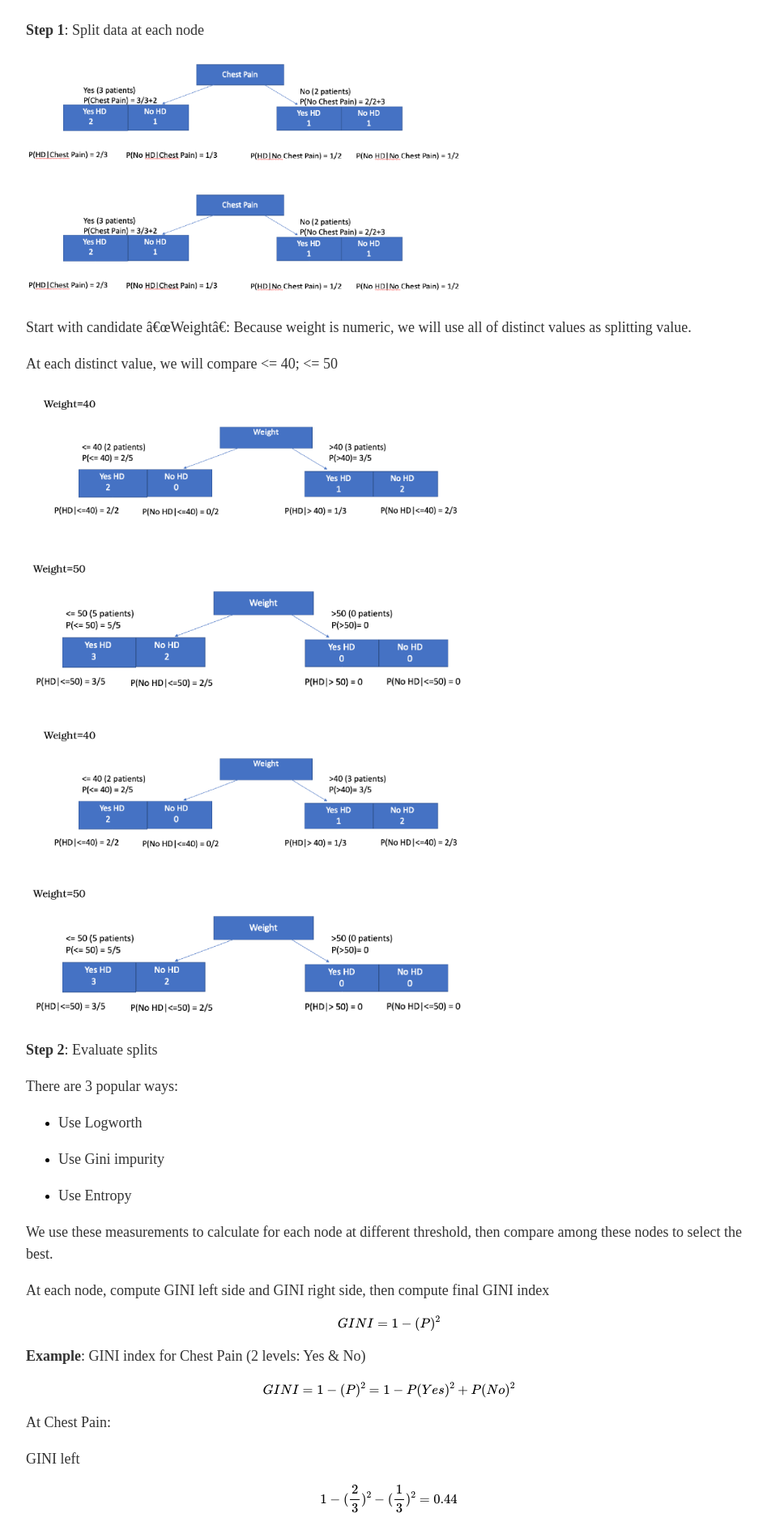
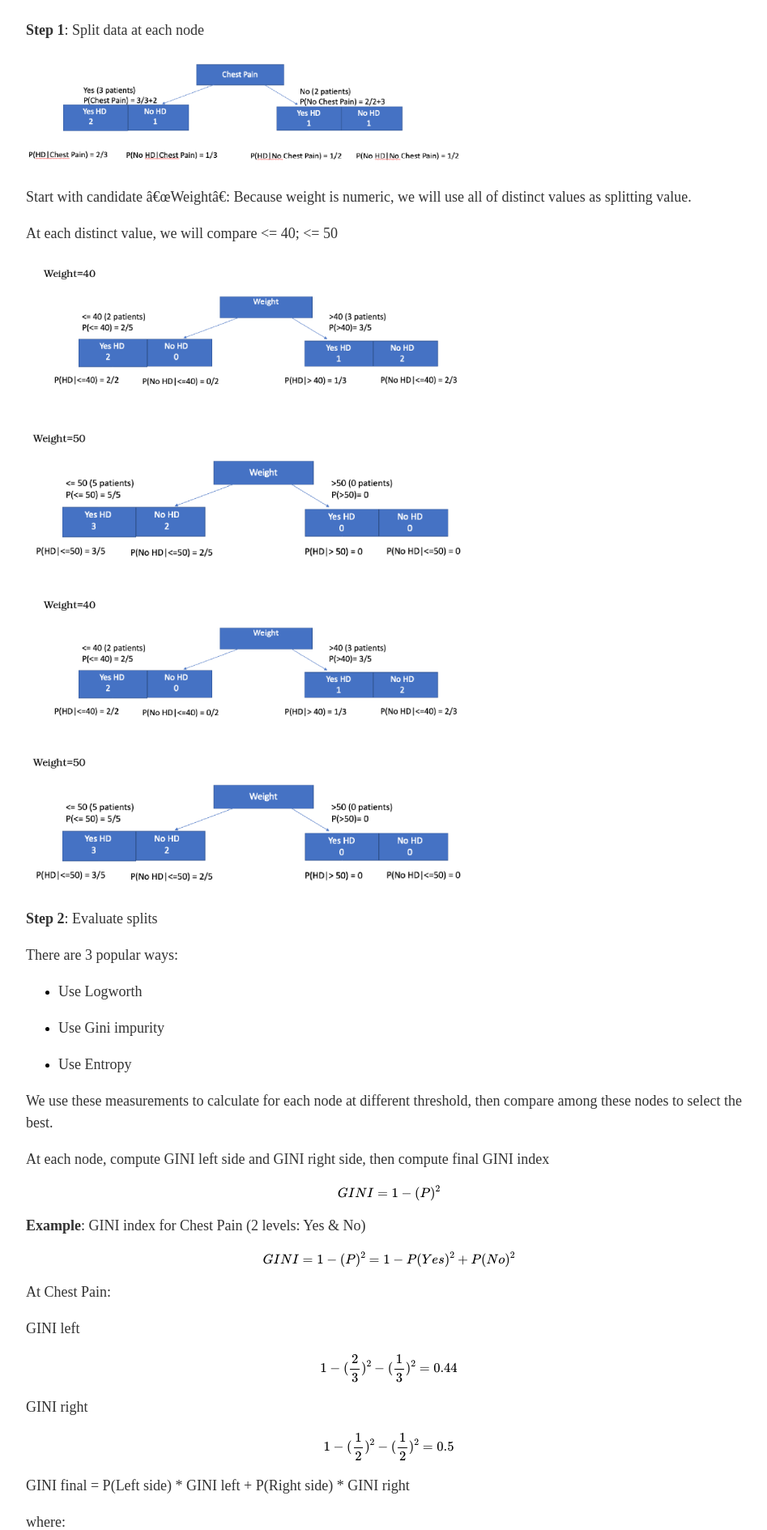
Before and after one commit to lytranp/lytranp.github.io, a Jekyll site: the page built from _posts/datamining/2020-11-11-Decision-Tree.md, in a window 1280 px wide. Shown: the part 546-2435 px from the top of the page at 81% size, without its empty margins (160-1107 px from the left). Built offline with Jekyll 4.4.1, drawn with Linux system fonts in a browser that asks for light colours; formulas are drawn with MathJax 3; a script that is not in the unit is left out.

Commit message:
edit decision tree

```diff
--- a/_posts/datamining/2020-11-11-Decision-Tree.md
+++ b/_posts/datamining/2020-11-11-Decision-Tree.md
@@ -20,8 +20,6 @@ Question: How to know which candidate we will choose to do root node. If so, wha
 ## 3. Solution
 
 **Step 1**: Split data at each node
-
-![](/sources/DataMining-DecisionTree2.png){:height="60%" width="60%"}
 
 ![](/sources/DataMining-DecisionTree2.png){:height="60%" width="60%"}
 
```
